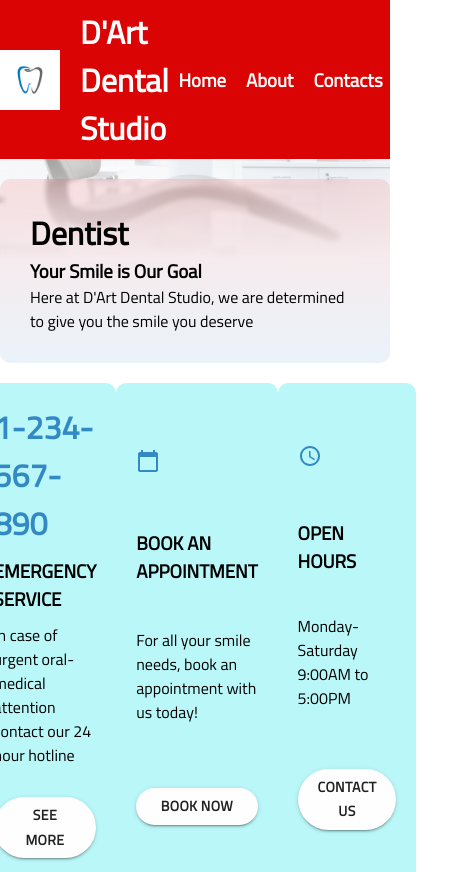
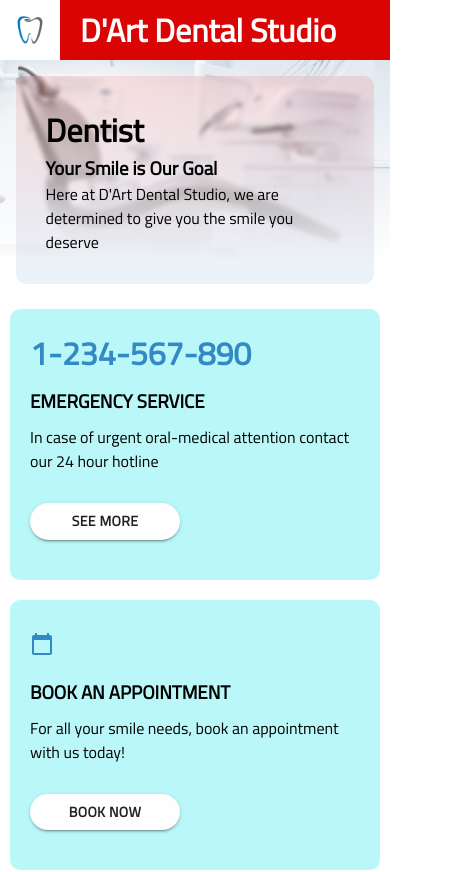
Before and after one commit to CannedShroud/dental-studio, a React (Create React App) app: page / in a window 390 px wide. Shown: the top 872 px of the page, 475 px wide, since content can reach past the window. Built offline with nearby package versions, Linux system fonts and the light colour scheme.

Commit message:
Make Mobile friendly

```diff
--- a/src/Body.css
+++ b/src/Body.css
@@ -1,7 +1,10 @@
 .body{
     display: flex;
-    justify-content: space-evenly;
+    justify-content: space-between;
     flex-direction: column;
     height: 100%;
     align-items: center;
 }
+.body__landing{
+    margin: 4%;
+}
--- a/src/Card.css
+++ b/src/Card.css
@@ -2,15 +2,18 @@
   display: flex;
   flex-direction: column;
   padding: 20px;
+  flex: 0.3;
+  flex-grow: 1;
+  min-width: 300px;
+  margin: 10px;
   border-radius: 10px;
   background-color: #baf7f8;
   transition: all 0.2s ease-in-out;
   padding-bottom: 40px;
   justify-content: space-evenly;
-  flex: 0.3;
 }
 .card:hover {
-  transform: scale(1.2);
+  transform: scale(1.1);
   background-color: #d4fefd;
 }
 .card__headline {
--- a/src/Cards.css
+++ b/src/Cards.css
@@ -1,4 +1,5 @@
 .cards {
   display: flex;
   justify-content: space-between;
+  flex-wrap: wrap;
 }
--- a/src/Header.css
+++ b/src/Header.css
@@ -27,8 +27,15 @@
   margin-right: 20px;
 }
 .header__icon{
+  position: relative;
+  right: 0;
   color: white !important;
   margin-top: 5px;
   padding-left: 7px;
   padding-right: 7px;
 }
+@media screen and (max-width: 420px) {
+  .header__right {
+    display: none;
+  }
+}
--- a/src/Landing.css
+++ b/src/Landing.css
@@ -1,7 +1,6 @@
 .landing {
   display: flex;
   flex-direction: column;
-  float: left;
   backdrop-filter: blur(2px);
   background-image: linear-gradient(
     to bottom,
@@ -10,4 +9,5 @@
   );
   border-radius: 10px;
   padding: 30px;
+  margin: auto;
 }
--- a/src/index.css
+++ b/src/index.css
@@ -1,6 +1,7 @@
 @import url("https://fonts.googleapis.com/css2?family=Titillium+Web&display=swap");
 * {
   margin: 0;
+  padding: 0px;
   font-family: "Titillium Web", sans-serif;
 }
 
```
